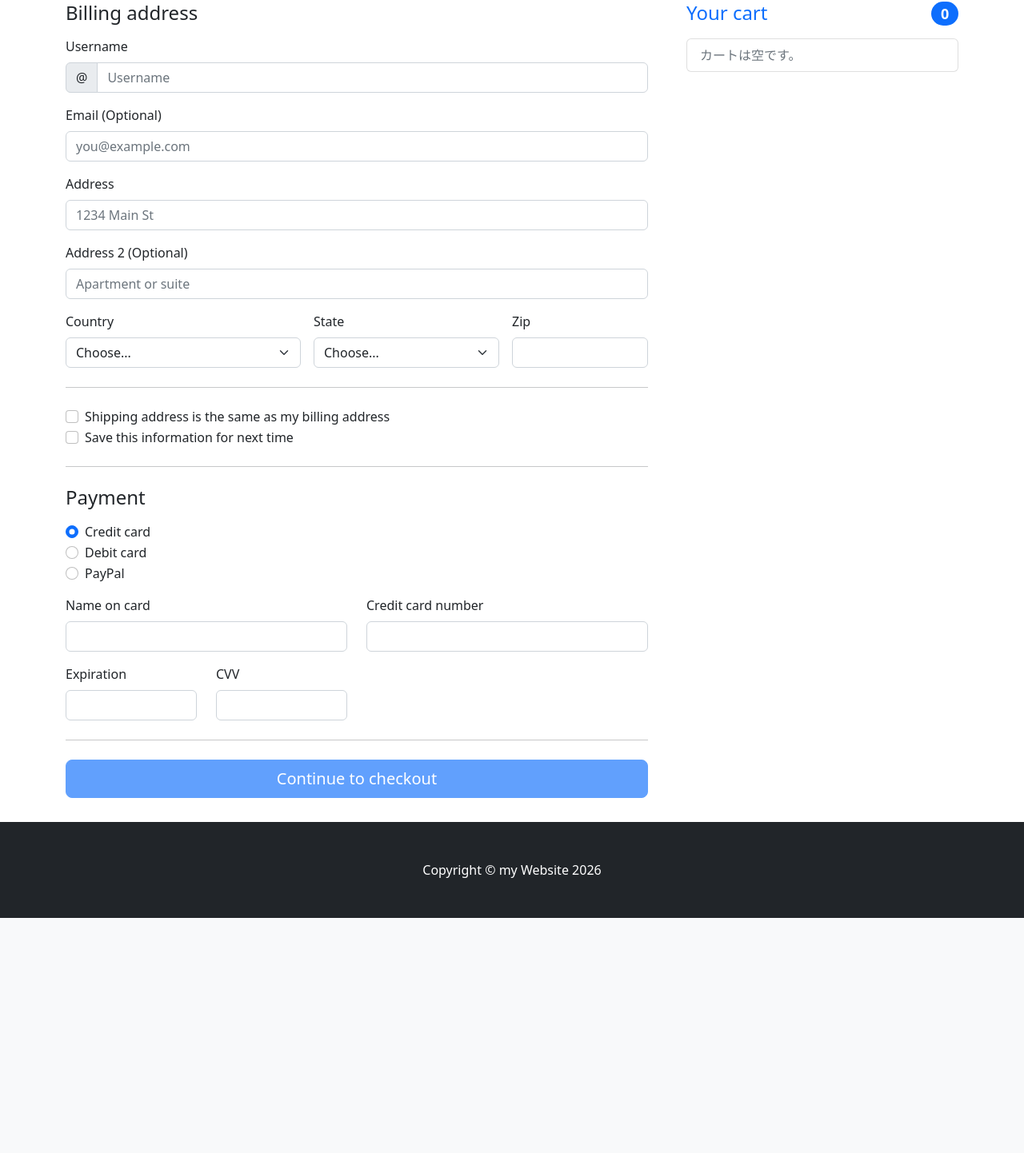
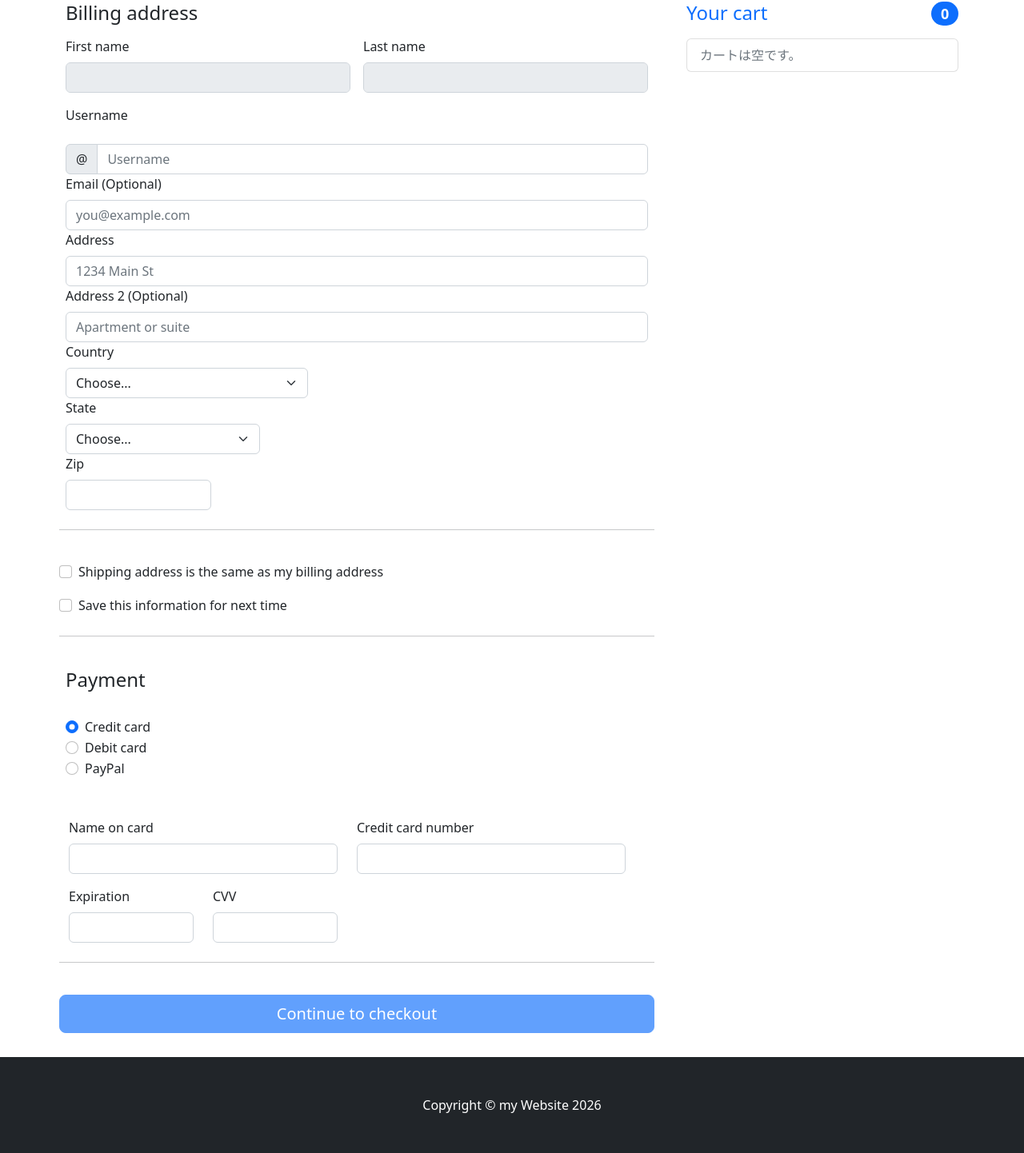
Before and after one commit to suma-web/django_ec, a Django app: page /cart/ in a window 1280 px wide. Shown: the part 184-1626 px from the top of the page at 80% size. Before the commit the page ends 1332 px from the top, so only its background shows below. Run offline with Django 4.2, Linux system fonts and the light colour scheme; some libraries are stand-ins or nearby versions.

Commit message:
static/css/carts.cssの修正。

```diff
--- a/config/templates/carts/cart_view.html
+++ b/config/templates/carts/cart_view.html
@@ -48,11 +48,19 @@
     <div class="col-md-7 col-lg-8">
       <h4 class="mb-3">Billing address</h4>
 
-      <form>
         <form class="needs-validation" novalidate>
         <div class="row g-3">
 
           <div class="col-12">
+            <div class="row g-3">
+          <div class="col-sm-6">
+            <label class="form-label">First name</label>
+            <input class="form-control" disabled>
+          </div>
+          <div class="col-sm-6">
+            <label class="form-label">Last name</label>
+            <input class="form-control" disabled>
+          </div>
             <label for="username" class="form-label">Username</label>
             <div class="input-group has-validation">
               <span class="input-group-text">@</span>
```
